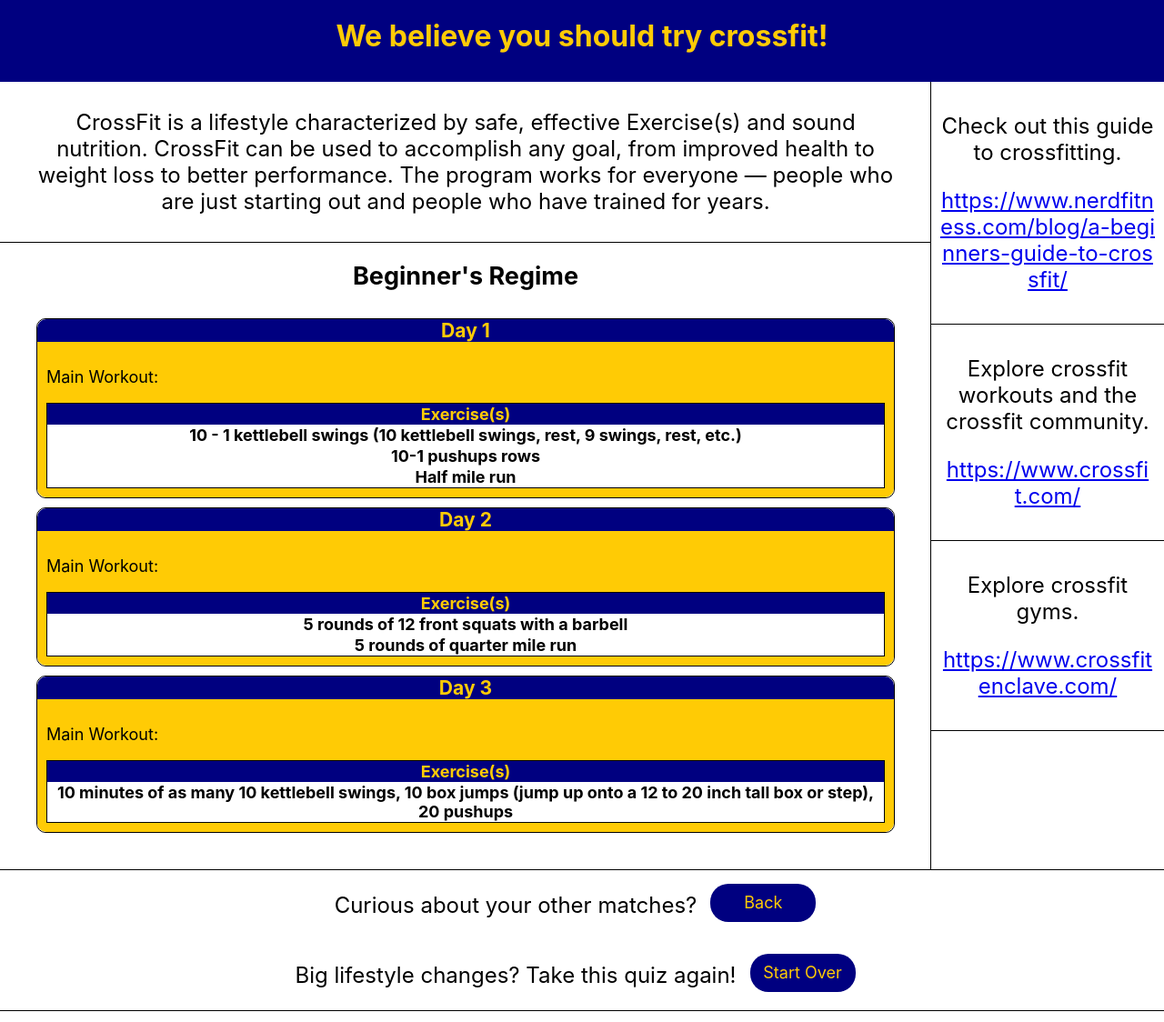
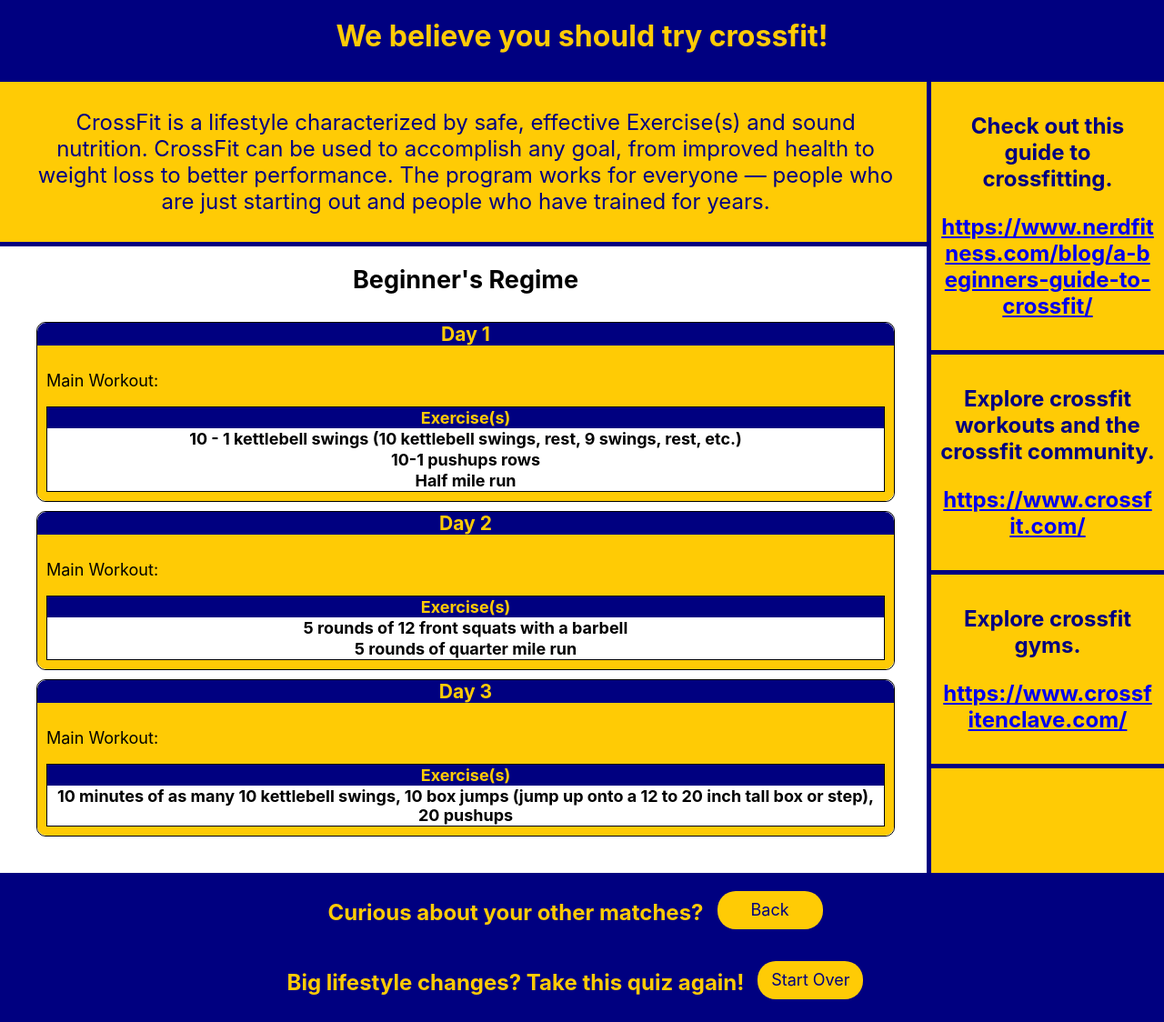
Before and after one commit to mohnishaggarwal/find-fit, a React (Create React App) app: page /regime in a window 1280 px wide. Shown: the whole page at 91% size. Built offline with nearby package versions, Linux system fonts and the light colour scheme.

Commit message:
Altered styling of regime page

```diff
--- a/src/regimes.css
+++ b/src/regimes.css
@@ -33,11 +33,13 @@
     height: 100%;
 }
 .regime-description{
+    background-color: #FFCB05;
+    color: #000080;
     left: 0;
     right: 0;
     padding: 30px;
     margin: 0;
-    border-bottom: 1px solid;
+    border-bottom: 5px solid;
 }
 .regime-routine{
    height: 100%;
@@ -61,16 +63,19 @@
 
 .regime-right{
     position:absolute;
-    border-left: 1px solid;
+    border-left: 5px solid;
     right: 0;
     top: 0;
     width: 20%;
     padding: 0;
     margin: 0;
     height: 100%;
+    background-color: #FFCB05;
+    color:#000080;
+    font-weight: bold;
 }
 .regime-link-section{
-    border-bottom: 1px solid;
+    border-bottom: 5px solid #000080;
     padding: 10px;
 }
 .regime-link-section a{
@@ -79,10 +84,13 @@
     white-space: normal;
 }
 .regime-bottom-div{
-    border-top: 1px solid;
+    color: #FFCB05;
+    background-color: #000080;
+    font-weight: bold;
+    border-top: 5px solid #000080;
     bottom: 0px;
     width: 100%;
-    border-bottom: 1px solid;
+    border-bottom: 5px solid #000080;
 }
 
 #regime-back{
@@ -133,7 +141,7 @@
 }
 
 .regime-button {
-    background: #000080;
+    color: #000080;
     border-radius: 20px;
     width: 116px;
     height: 32px;
@@ -148,7 +156,7 @@
     padding-top: 10px;
     top: 10px;
 
-    color: #FFCB05;
+    background-color: #FFCB05;
 }
 
 .no-link-style {
```
